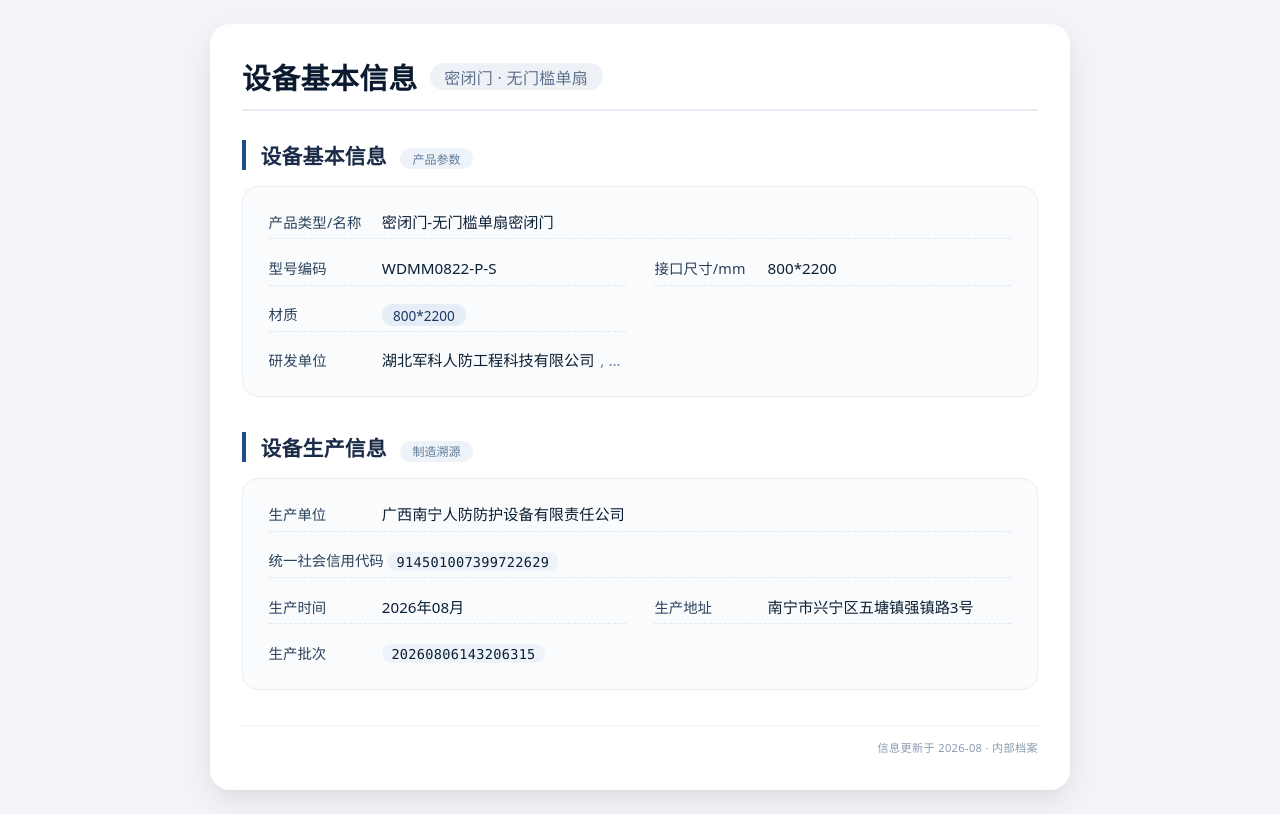
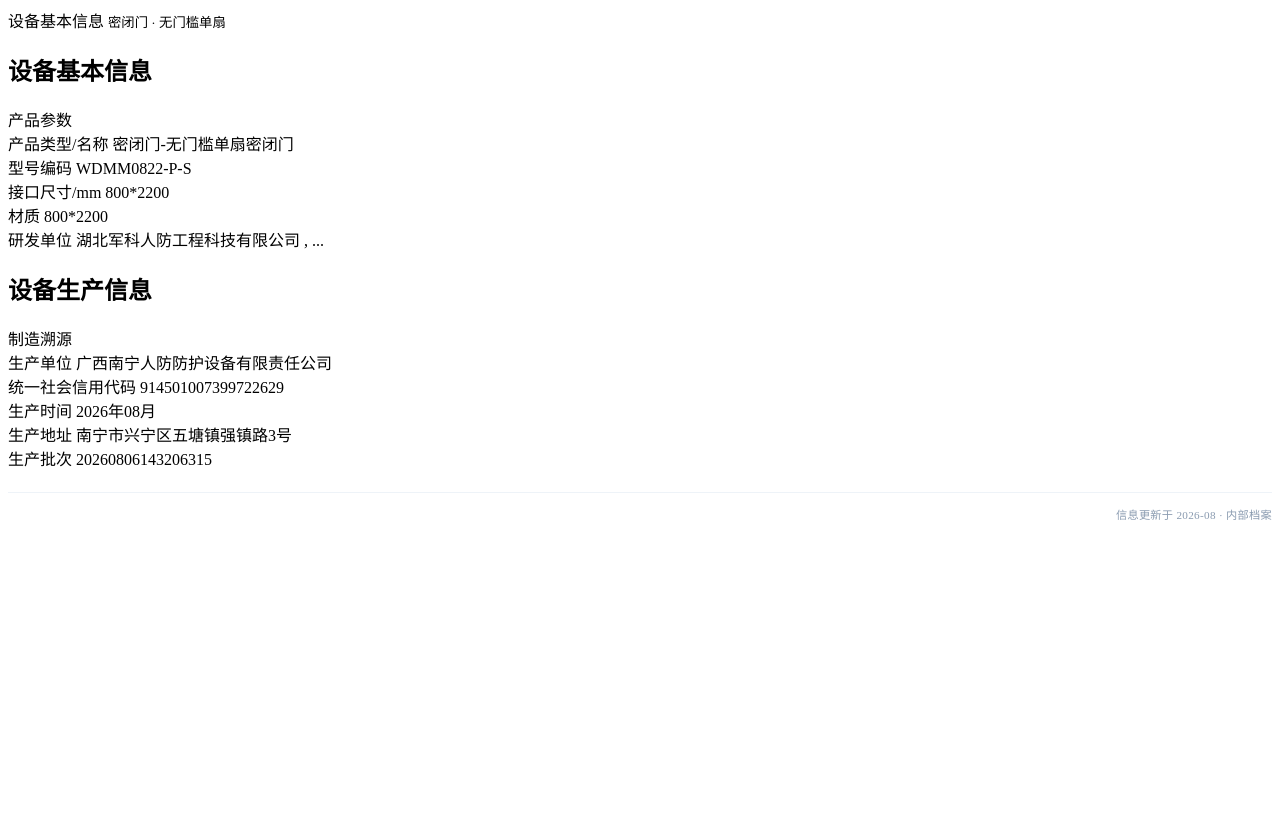
Before and after one commit to ZIIIIIIII/ZIIIIIIII.github.io, a plain HTML site: page 网站1.html in a window 1280 px wide. Drawn offline with Linux system fonts and the light colour scheme.

Commit message:
Update 网站1.html

```diff
--- a/网站1.html
+++ b/网站1.html
@@ -5,251 +5,6 @@
   <meta name="viewport" content="width=device-width, initial-scale=1.0" />
   <title>设备信息 · 密闭门</title>
   <!-- 使用柔和的系统字体，干净简洁 -->
-  <style>
-    * {
-      margin: 0;
-      padding: 0;
-      box-sizing: border-box;
-    }
-
-    body {
-      background: #f2f4f8;
-      display: flex;
-      justify-content: center;
-      align-items: center;
-      min-height: 100vh;
-      font-family: system-ui, -apple-system, 'Segoe UI', Roboto, 'Helvetica Neue', sans-serif;
-      padding: 1.5rem;
-    }
-
-    /* 卡片容器 – 模仿截图中的白底卡片 + 轻微阴影 */
-    .device-card {
-      max-width: 860px;
-      width: 100%;
-      background-color: #ffffff;
-      border-radius: 20px;
-      box-shadow: 0 12px 30px rgba(0, 0, 0, 0.08), 0 4px 10px rgba(0, 0, 0, 0.02);
-      padding: 2rem 2rem 2.2rem;
-      transition: 0.2s;
-    }
-
-    /* 主标题 — 与截图风格一致，粗体深色 */
-    .card-title {
-      font-size: 1.8rem;
-      font-weight: 600;
-      letter-spacing: 0.5px;
-      color: #0b1a2f;
-      border-bottom: 2px solid #e6edf4;
-      padding-bottom: 0.75rem;
-      margin-bottom: 1.8rem;
-      display: flex;
-      align-items: center;
-    }
-    .card-title small {
-      font-size: 1rem;
-      font-weight: 400;
-      color: #5e6f8d;
-      margin-left: 0.75rem;
-      background: #eef2f7;
-      padding: 0.1rem 0.9rem;
-      border-radius: 30px;
-      letter-spacing: 0.3px;
-    }
-
-    /* 每个信息区块 */
-    .info-block {
-      margin-bottom: 2.2rem;
-    }
-
-    .block-header {
-      display: flex;
-      align-items: baseline;
-      margin-bottom: 1rem;
-      border-left: 4px solid #1e4f8a;
-      padding-left: 0.9rem;
-    }
-    .block-header h2 {
-      font-size: 1.3rem;
-      font-weight: 600;
-      color: #1a2c48;
-      letter-spacing: 0.3px;
-    }
-    .block-header .sub-tag {
-      font-size: 0.75rem;
-      font-weight: 400;
-      color: #5f7a9a;
-      background: #eef3f9;
-      padding: 0.1rem 0.8rem;
-      border-radius: 20px;
-      margin-left: 0.8rem;
-    }
-
-    /* 信息网格 – 两列布局，仿截图样式 */
-    .info-grid {
-      display: grid;
-      grid-template-columns: 1fr 1fr;
-      gap: 0.8rem 1.8rem;
-      background: #f9fbfd;
-      padding: 1.2rem 1.6rem;
-      border-radius: 16px;
-      border: 1px solid #e9eef3;
-    }
-
-    .info-item {
-      display: flex;
-      align-items: baseline;
-      padding: 0.3rem 0;
-      border-bottom: 1px dashed #e1e8f0;
-    }
-    .info-item:last-child {
-      border-bottom: none;
-    }
-    /* 针对特殊长内容，占两列 */
-    .info-item.full-width {
-      grid-column: 1 / -1;
-    }
-
-    .info-label {
-      font-weight: 500;
-      color: #2b405b;
-      min-width: 110px;
-      font-size: 0.9rem;
-      letter-spacing: 0.2px;
-      flex-shrink: 0;
-    }
-    .info-value {
-      color: #0b1f33;
-      font-weight: 500;
-      font-size: 0.95rem;
-      word-break: break-word;
-      padding-left: 0.2rem;
-    }
-    .info-value.light {
-      font-weight: 400;
-      color: #1f3a57;
-    }
-    .info-value .muted {
-      color: #5b6f89;
-      font-weight: 400;
-    }
-
-    /* 特殊处理 “材质” 字段 – 截图中材质显示为 800*2200，与接口尺寸相同，但保留字段 */
-    .info-value .dimension-tag {
-      background: #e6edf6;
-      padding: 0.1rem 0.7rem;
-      border-radius: 24px;
-      font-size: 0.85rem;
-      color: #1b3a62;
-    }
-
-    /* 生产信息区块 – 与基本信息风格统一 */
-    .production-grid {
-      display: grid;
-      grid-template-columns: 1fr 1fr;
-      gap: 0.8rem 1.8rem;
-      background: #f9fbfd;
-      padding: 1.2rem 1.6rem;
-      border-radius: 16px;
-      border: 1px solid #e9eef3;
-    }
-    .production-item {
-      display: flex;
-      align-items: baseline;
-      padding: 0.3rem 0;
-      border-bottom: 1px dashed #e1e8f0;
-    }
-    .production-item:last-child {
-      border-bottom: none;
-    }
-    .production-item.full-width {
-      grid-column: 1 / -1;
-    }
-    .production-label {
-      font-weight: 500;
-      color: #2b405b;
-      min-width: 110px;
-      font-size: 0.9rem;
-      flex-shrink: 0;
-    }
-    .production-value {
-      color: #0b1f33;
-      font-weight: 500;
-      font-size: 0.95rem;
-      word-break: break-word;
-      padding-left: 0.2rem;
-    }
-    .production-value .code {
-      font-family: 'SF Mono', 'Menlo', monospace;
-      background: #eef3f9;
-      padding: 0.1rem 0.6rem;
-      border-radius: 12px;
-      font-size: 0.85rem;
-      letter-spacing: 0.3px;
-    }
-
-    /* 统一调整行间距 */
-    .info-item, .production-item {
-      line-height: 1.5;
-    }
-
-    /* 对特别长的字段（如单位名称）优化 */
-    .info-value.break-all, .production-value.break-all {
-      word-break: break-word;
-    }
-
-    /* 仿截图中的小提示 / 研发单位后 “...” 用省略号表示，但不影响布局 */
-    .ellipsis-hint {
-      color: #5f7a9a;
-      font-weight: 300;
-      letter-spacing: 0.2px;
-    }
-
-    /* 让两个区块之间有明显间隔 */
-    .info-block + .info-block {
-      margin-top: 0.5rem;
-    }
-
-    /* 移动端适配：在小屏幕上改为单列 */
-    @media (max-width: 640px) {
-      .device-card {
-        padding: 1.5rem 1rem;
-      }
-      .info-grid, .production-grid {
-        grid-template-columns: 1fr;
-        gap: 0.2rem;
-        padding: 1rem 1rem;
-      }
-      .info-item, .production-item {
-        border-bottom: 1px solid #e9edf3;
-        padding: 0.5rem 0;
-        flex-wrap: wrap;
-      }
-      .info-item:last-child, .production-item:last-child {
-        border-bottom: none;
-      }
-      .info-label, .production-label {
-        min-width: 100px;
-      }
-      .block-header h2 {
-        font-size: 1.1rem;
-      }
-      .card-title {
-        font-size: 1.4rem;
-      }
-    }
-
-    /* 小细节：统一去除默认外框 */
-    .device-card *:focus {
-      outline: none;
-    }
-
-    /* 辅助显示 “研发单位” 后的省略号 */
-    .research-extra {
-      color: #637e9e;
-      font-weight: 300;
-      margin-left: 2px;
-    }
-  </style>
 </head>
 <body>
   <div class="device-card">
```
